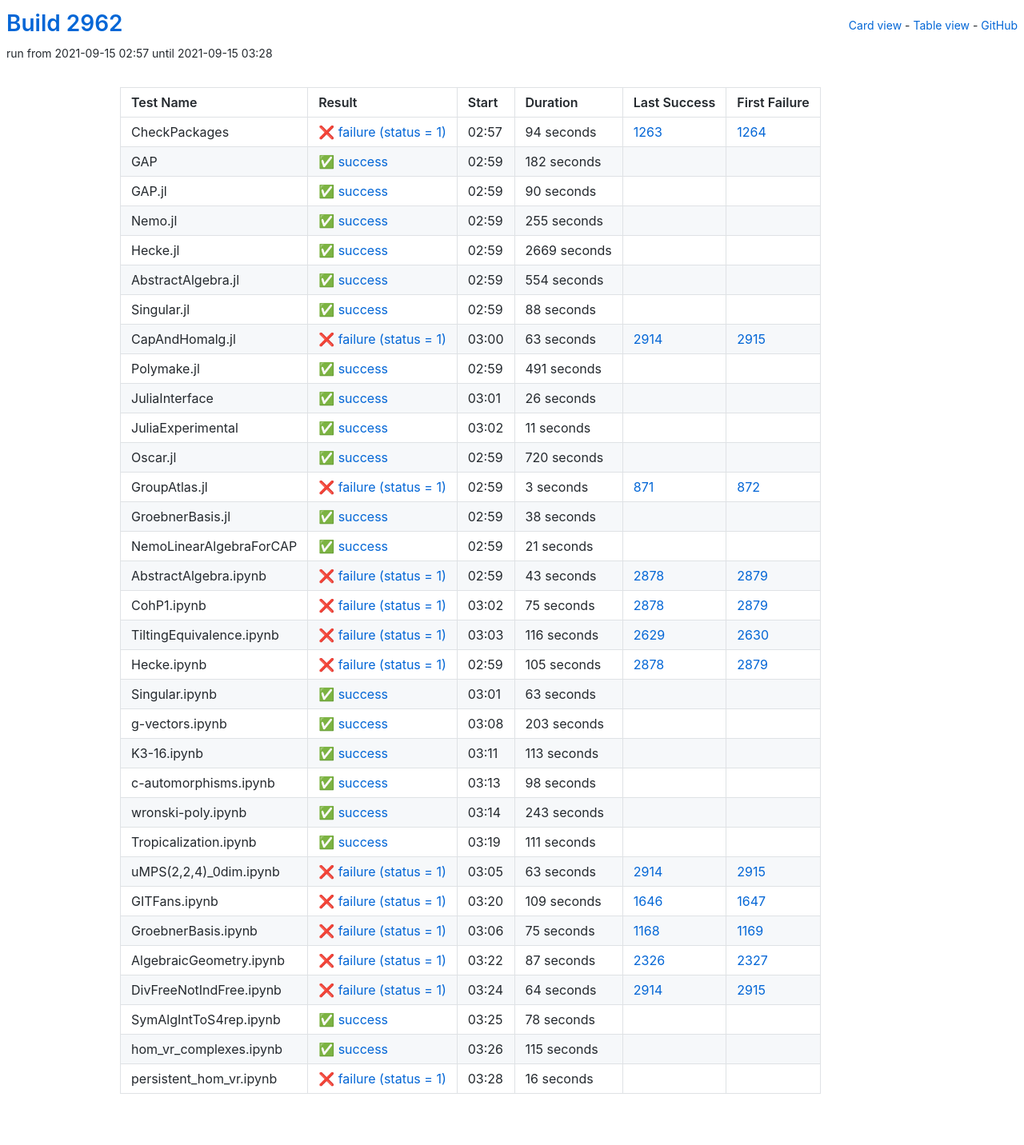
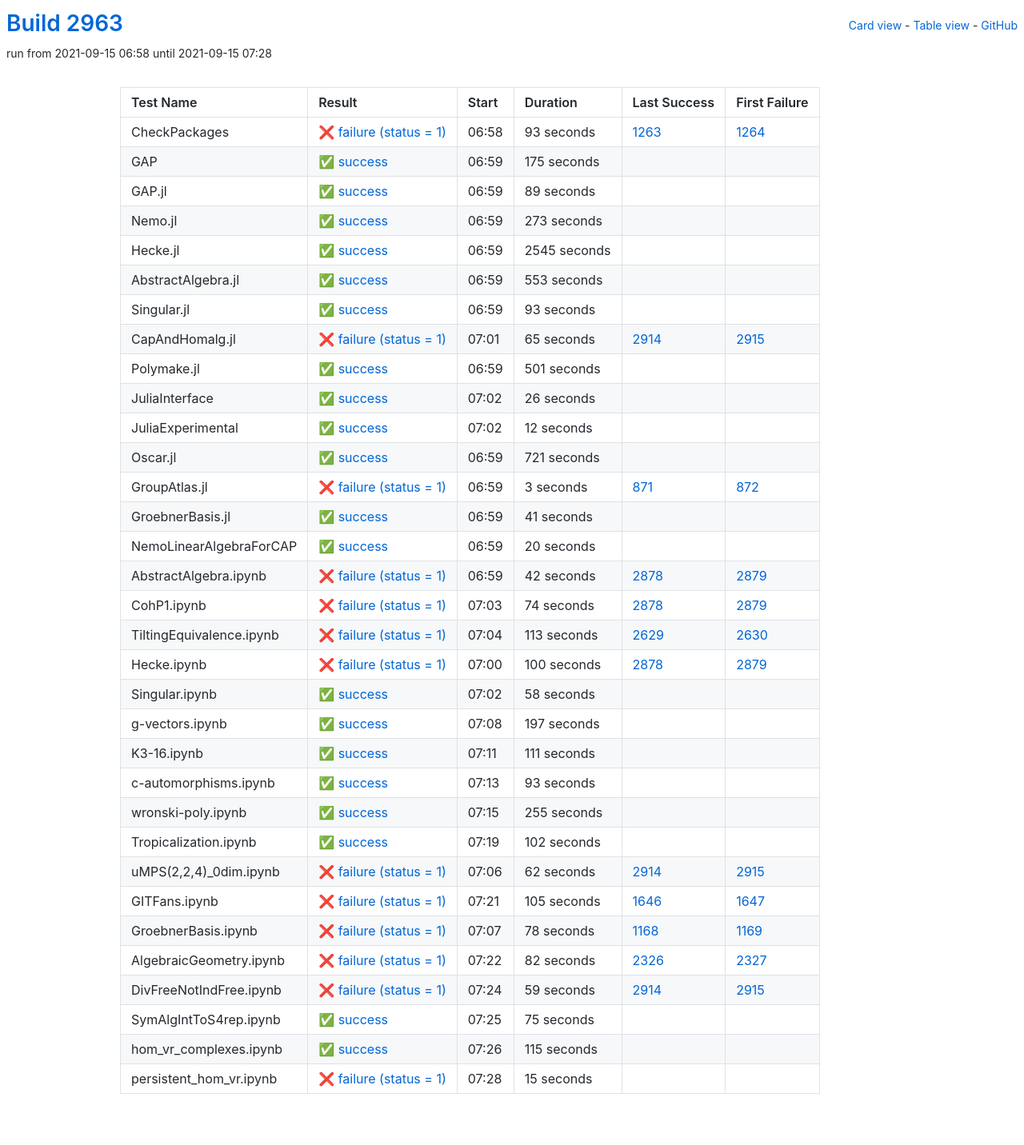
Before and after one commit to oscar-system/oscar-ci-status-stable, a Jekyll site: the page built from table.html, in a window 1280 px wide. Shown: the whole page at 80% size. Built offline with Jekyll 4.4.1, drawn with Linux system fonts in a browser that asks for light colours.

Commit message:
Build #2963

```diff
--- a/_data/ci.yml
+++ b/_data/ci.yml
@@ -1,6 +1,6 @@
 ---
-build: 2962
-build_url: https://oscarci.mathematik.uni-kl.de/job/oscar-stable/2962/
+build: 2963
+build_url: https://oscarci.mathematik.uni-kl.de/job/oscar-stable/2963/
 job: oscar-stable
 organization: oscar-system
 repo: oscar-ci-status-stable
@@ -8,116 +8,116 @@ repourl: https://github.com/oscar-system/oscar-ci-status-stable
 tests:
 - name: CheckPackages
   id: checkpackages
-  log: https://oscarci.mathematik.uni-kl.de/job/oscar-stable/2962/artifact/logs/build-2962/CheckPackages.log
-  start: 2021-09-15 02:57
+  log: https://oscarci.mathematik.uni-kl.de/job/oscar-stable/2963/artifact/logs/build-2963/CheckPackages.log
+  start: 2021-09-15 06:58
   success: false
   exitcode: 1
   status: failure
-  duration: 94
+  duration: 93
   last_success: 1263
   last_success_url: https://oscarci.mathematik.uni-kl.de/job/oscar-stable/1263/
   first_failure: 1264
   first_failure_url: https://oscarci.mathematik.uni-kl.de/job/oscar-stable/1264/
 - name: GAP
   id: gap
-  log: https://oscarci.mathematik.uni-kl.de/job/oscar-stable/2962/artifact/logs/build-2962/GAP.log
-  start: 2021-09-15 02:59
+  log: https://oscarci.mathematik.uni-kl.de/job/oscar-stable/2963/artifact/logs/build-2963/GAP.log
+  start: 2021-09-15 06:59
   success: true
   exitcode: 0
   status: success
-  duration: 182
+  duration: 175
   last_success: false
   last_success_url:
   first_failure: false
   first_failure_url:
 - name: GAP.jl
   id: gap-jl
-  log: https://oscarci.mathematik.uni-kl.de/job/oscar-stable/2962/artifact/logs/build-2962/GAP.jl.log
-  start: 2021-09-15 02:59
+  log: https://oscarci.mathematik.uni-kl.de/job/oscar-stable/2963/artifact/logs/build-2963/GAP.jl.log
+  start: 2021-09-15 06:59
   success: true
   exitcode: 0
   status: success
-  duration: 90
+  duration: 89
   last_success: false
   last_success_url:
   first_failure: false
   first_failure_url:
 - name: Nemo.jl
   id: nemo-jl
-  log: https://oscarci.mathematik.uni-kl.de/job/oscar-stable/2962/artifact/logs/build-2962/Nemo.jl.log
-  start: 2021-09-15 02:59
+  log: https://oscarci.mathematik.uni-kl.de/job/oscar-stable/2963/artifact/logs/build-2963/Nemo.jl.log
+  start: 2021-09-15 06:59
   success: true
   exitcode: 0
   status: success
-  duration: 255
+  duration: 273
   last_success: false
   last_success_url:
   first_failure: false
   first_failure_url:
 - name: Hecke.jl
   id: hecke-jl
-  log: https://oscarci.mathematik.uni-kl.de/job/oscar-stable/2962/artifact/logs/build-2962/Hecke.jl.log
-  start: 2021-09-15 02:59
+  log: https://oscarci.mathematik.uni-kl.de/job/oscar-stable/2963/artifact/logs/build-2963/Hecke.jl.log
+  start: 2021-09-15 06:59
   success: true
   exitcode: 0
   status: success
-  duration: 2669
+  duration: 2545
   last_success: false
   last_success_url:
   first_failure: false
   first_failure_url:
 - name: AbstractAlgebra.jl
   id: abstractalgebra-jl
-  log: https://oscarci.mathematik.uni-kl.de/job/oscar-stable/2962/artifact/logs/build-2962/AbstractAlgebra.jl.log
-  start: 2021-09-15 02:59
+  log: https://oscarci.mathematik.uni-kl.de/job/oscar-stable/2963/artifact/logs/build-2963/AbstractAlgebra.jl.log
+  start: 2021-09-15 06:59
   success: true
   exitcode: 0
   status: success
-  duration: 554
+  duration: 553
   last_success: false
   last_success_url:
   first_failure: false
   first_failure_url:
 - name: Singular.jl
   id: singular-jl
-  log: https://oscarci.mathematik.uni-kl.de/job/oscar-stable/2962/artifact/logs/build-2962/Singular.jl.log
-  start: 2021-09-15 02:59
+  log: https://oscarci.mathematik.uni-kl.de/job/oscar-stable/2963/artifact/logs/build-2963/Singular.jl.log
+  start: 2021-09-15 06:59
   success: true
   exitcode: 0
   status: success
-  duration: 88
+  duration: 93
   last_success: false
   last_success_url:
   first_failure: false
   first_failure_url:
 - name: CapAndHomalg.jl
   id: capandhomalg-jl
-  log: https://oscarci.mathematik.uni-kl.de/job/oscar-stable/2962/artifact/logs/build-2962/CapAndHomalg.jl.log
-  start: 2021-09-15 03:00
+  log: https://oscarci.mathematik.uni-kl.de/job/oscar-stable/2963/artifact/logs/build-2963/CapAndHomalg.jl.log
+  start: 2021-09-15 07:01
   success: false
   exitcode: 1
   status: failure
-  duration: 63
+  duration: 65
   last_success: 2914
   last_success_url: https://oscarci.mathematik.uni-kl.de/job/oscar-stable/2914/
   first_failure: 2915
   first_failure_url: https://oscarci.mathematik.uni-kl.de/job/oscar-stable/2915/
 - name: Polymake.jl
   id: polymake-jl
-  log: https://oscarci.mathematik.uni-kl.de/job/oscar-stable/2962/artifact/logs/build-2962/Polymake.jl.log
-  start: 2021-09-15 02:59
+  log: https://oscarci.mathematik.uni-kl.de/job/oscar-stable/2963/artifact/logs/build-2963/Polymake.jl.log
+  start: 2021-09-15 06:59
   success: true
   exitcode: 0
   status: success
-  duration: 491
+  duration: 501
   last_success: false
   last_success_url:
   first_failure: false
   first_failure_url:
 - name: JuliaInterface
   id: juliainterface
-  log: https://oscarci.mathematik.uni-kl.de/job/oscar-stable/2962/artifact/logs/build-2962/JuliaInterface.log
-  start: 2021-09-15 03:01
+  log: https://oscarci.mathematik.uni-kl.de/job/oscar-stable/2963/artifact/logs/build-2963/JuliaInterface.log
+  start: 2021-09-15 07:02
   success: true
   exitcode: 0
   status: success
@@ -128,32 +128,32 @@ tests:
   first_failure_url:
 - name: JuliaExperimental
   id: juliaexperimental
-  log: https://oscarci.mathematik.uni-kl.de/job/oscar-stable/2962/artifact/logs/build-2962/JuliaExperimental.log
-  start: 2021-09-15 03:02
+  log: https://oscarci.mathematik.uni-kl.de/job/oscar-stable/2963/artifact/logs/build-2963/JuliaExperimental.log
+  start: 2021-09-15 07:02
   success: true
   exitcode: 0
   status: success
-  duration: 11
+  duration: 12
   last_success: false
   last_success_url:
   first_failure: false
   first_failure_url:
 - name: Oscar.jl
   id: oscar-jl
-  log: https://oscarci.mathematik.uni-kl.de/job/oscar-stable/2962/artifact/logs/build-2962/Oscar.jl.log
-  start: 2021-09-15 02:59
+  log: https://oscarci.mathematik.uni-kl.de/job/oscar-stable/2963/artifact/logs/build-2963/Oscar.jl.log
+  start: 2021-09-15 06:59
   success: true
   exitcode: 0
   status: success
-  duration: 720
+  duration: 721
   last_success: false
   last_success_url:
   first_failure: false
   first_failure_url:
 - name: GroupAtlas.jl
   id: groupatlas-jl
-  log: https://oscarci.mathematik.uni-kl.de/job/oscar-stable/2962/artifact/logs/build-2962/GroupAtlas.jl.log
-  start: 2021-09-15 02:59
+  log: https://oscarci.mathematik.uni-kl.de/job/oscar-stable/2963/artifact/logs/build-2963/GroupAtlas.jl.log
+  start: 2021-09-15 06:59
   success: false
   exitcode: 1
   status: failure
@@ -164,140 +164,104 @@ tests:
   first_failure_url: https://oscarci.mathematik.uni-kl.de/job/oscar-stable/872/
 - name: GroebnerBasis.jl
   id: groebnerbasis-jl
-  log: https://oscarci.mathematik.uni-kl.de/job/oscar-stable/2962/artifact/logs/build-2962/GroebnerBasis.jl.log
-  start: 2021-09-15 02:59
+  log: https://oscarci.mathematik.uni-kl.de/job/oscar-stable/2963/artifact/logs/build-2963/GroebnerBasis.jl.log
+  start: 2021-09-15 06:59
   success: true
   exitcode: 0
   status: success
-  duration: 38
+  duration: 41
   last_success: false
   last_success_url:
   first_failure: false
   first_failure_url:
 - name: NemoLinearAlgebraForCAP
   id: nemolinearalgebraforcap
-  log: https://oscarci.mathematik.uni-kl.de/job/oscar-stable/2962/artifact/logs/build-2962/NemoLinearAlgebraForCAP.log
-  start: 2021-09-15 02:59
+  log: https://oscarci.mathematik.uni-kl.de/job/oscar-stable/2963/artifact/logs/build-2963/NemoLinearAlgebraForCAP.log
+  start: 2021-09-15 06:59
   success: true
   exitcode: 0
   status: success
-  duration: 21
+  duration: 20
   last_success: false
   last_success_url:
   first_failure: false
   first_failure_url:
 - name: AbstractAlgebra.ipynb
   id: abstractalgebra-ipynb
-  log: https://oscarci.mathematik.uni-kl.de/job/oscar-stable/2962/artifact/logs/build-2962/AbstractAlgebra.ipynb.log
-  start: 2021-09-15 02:59
+  log: https://oscarci.mathematik.uni-kl.de/job/oscar-stable/2963/artifact/logs/build-2963/AbstractAlgebra.ipynb.log
+  start: 2021-09-15 06:59
   success: false
   exitcode: 1
   status: failure
-  duration: 43
+  duration: 42
   last_success: 2878
   last_success_url: https://oscarci.mathematik.uni-kl.de/job/oscar-stable/2878/
   first_failure: 2879
   first_failure_url: https://oscarci.mathematik.uni-kl.de/job/oscar-stable/2879/
 - name: CohP1.ipynb
   id: cohp1-ipynb
-  log: https://oscarci.mathematik.uni-kl.de/job/oscar-stable/2962/artifact/logs/build-2962/CohP1.ipynb.log
-  start: 2021-09-15 03:02
+  log: https://oscarci.mathematik.uni-kl.de/job/oscar-stable/2963/artifact/logs/build-2963/CohP1.ipynb.log
+  start: 2021-09-15 07:03
   success: false
   exitcode: 1
   status: failure
-  duration: 75
+  duration: 74
   last_success: 2878
   last_success_url: https://oscarci.mathematik.uni-kl.de/job/oscar-stable/2878/
   first_failure: 2879
   first_failure_url: https://oscarci.mathematik.uni-kl.de/job/oscar-stable/2879/
 - name: TiltingEquivalence.ipynb
   id: tiltingequivalence-ipynb
-  log: https://oscarci.mathematik.uni-kl.de/job/oscar-stable/2962/artifact/logs/build-2962/TiltingEquivalence.ipynb.log
-  start: 2021-09-15 03:03
+  log: https://oscarci.mathematik.uni-kl.de/job/oscar-stable/2963/artifact/logs/build-2963/TiltingEquivalence.ipynb.log
+  start: 2021-09-15 07:04
   success: false
   exitcode: 1
   status: failure
-  duration: 116
+  duration: 113
   last_success: 2629
   last_success_url: https://oscarci.mathematik.uni-kl.de/job/oscar-stable/2629/
   first_failure: 2630
   first_failure_url: https://oscarci.mathematik.uni-kl.de/job/oscar-stable/2630/
 - name: Hecke.ipynb
   id: hecke-ipynb
-  log: https://oscarci.mathematik.uni-kl.de/job/oscar-stable/2962/artifact/logs/build-2962/Hecke.ipynb.log
-  start: 2021-09-15 02:59
+  log: https://oscarci.mathematik.uni-kl.de/job/oscar-stable/2963/artifact/logs/build-2963/Hecke.ipynb.log
+  start: 2021-09-15 07:00
   success: false
   exitcode: 1
   status: failure
-  duration: 105
+  duration: 100
   last_success: 2878
   last_success_url: https://oscarci.mathematik.uni-kl.de/job/oscar-stable/2878/
   first_failure: 2879
   first_failure_url: https://oscarci.mathematik.uni-kl.de/job/oscar-stable/2879/
 - name: Singular.ipynb
   id: singular-ipynb
-  log: https://oscarci.mathematik.uni-kl.de/job/oscar-stable/2962/artifact/logs/build-2962/Singular.ipynb.log
-  start: 2021-09-15 03:01
+  log: https://oscarci.mathematik.uni-kl.de/job/oscar-stable/2963/artifact/logs/build-2963/Singular.ipynb.log
+  start: 2021-09-15 07:02
   success: true
   exitcode: 0
   status: success
-  duration: 63
+  duration: 58
   last_success: false
   last_success_url:
   first_failure: false
   first_failure_url:
 - name: g-vectors.ipynb
   id: g-vectors-ipynb
-  log: https://oscarci.mathematik.uni-kl.de/job/oscar-stable/2962/artifact/logs/build-2962/g-vectors.ipynb.log
-  start: 2021-09-15 03:08
+  log: https://oscarci.mathematik.uni-kl.de/job/oscar-stable/2963/artifact/logs/build-2963/g-vectors.ipynb.log
+  start: 2021-09-15 07:08
   success: true
   exitcode: 0
   status: success
-  duration: 203
+  duration: 197
   last_success: false
   last_success_url:
   first_failure: false
   first_failure_url:
 - name: K3-16.ipynb
   id: k3-16-ipynb
-  log: https://oscarci.mathematik.uni-kl.de/job/oscar-stable/2962/artifact/logs/build-2962/K3-16.ipynb.log
-  start: 2021-09-15 03:11
-  success: true
-  exitcode: 0
-  status: success
-  duration: 113
-  last_success: false
-  last_success_url:
-  first_failure: false
-  first_failure_url:
-- name: c-automorphisms.ipynb
-  id: c-automorphisms-ipynb
-  log: https://oscarci.mathematik.uni-kl.de/job/oscar-stable/2962/artifact/logs/build-2962/c-automorphisms.ipynb.log
-  start: 2021-09-15 03:13
-  success: true
-  exitcode: 0
-  status: success
-  duration: 98
-  last_success: false
-  last_success_url:
-  first_failure: false
-  first_failure_url:
-- name: wronski-poly.ipynb
-  id: wronski-poly-ipynb
-  log: https://oscarci.mathematik.uni-kl.de/job/oscar-stable/2962/artifact/logs/build-2962/wronski-poly.ipynb.log
-  start: 2021-09-15 03:14
-  success: true
-  exitcode: 0
-  status: success
-  duration: 243
-  last_success: false
-  last_success_url:
-  first_failure: false
-  first_failure_url:
-- name: Tropicalization.ipynb
-  id: tropicalization-ipynb
-  log: https://oscarci.mathematik.uni-kl.de/job/oscar-stable/2962/artifact/logs/build-2962/Tropicalization.ipynb.log
-  start: 2021-09-15 03:19
+  log: https://oscarci.mathematik.uni-kl.de/job/oscar-stable/2963/artifact/logs/build-2963/K3-16.ipynb.log
+  start: 2021-09-15 07:11
   success: true
   exitcode: 0
   status: success
@@ -306,82 +270,118 @@ tests:
   last_success_url:
   first_failure: false
   first_failure_url:
+- name: c-automorphisms.ipynb
+  id: c-automorphisms-ipynb
+  log: https://oscarci.mathematik.uni-kl.de/job/oscar-stable/2963/artifact/logs/build-2963/c-automorphisms.ipynb.log
+  start: 2021-09-15 07:13
+  success: true
+  exitcode: 0
+  status: success
+  duration: 93
+  last_success: false
+  last_success_url:
+  first_failure: false
+  first_failure_url:
+- name: wronski-poly.ipynb
+  id: wronski-poly-ipynb
+  log: https://oscarci.mathematik.uni-kl.de/job/oscar-stable/2963/artifact/logs/build-2963/wronski-poly.ipynb.log
+  start: 2021-09-15 07:15
+  success: true
+  exitcode: 0
+  status: success
+  duration: 255
+  last_success: false
+  last_success_url:
+  first_failure: false
+  first_failure_url:
+- name: Tropicalization.ipynb
+  id: tropicalization-ipynb
+  log: https://oscarci.mathematik.uni-kl.de/job/oscar-stable/2963/artifact/logs/build-2963/Tropicalization.ipynb.log
+  start: 2021-09-15 07:19
+  success: true
+  exitcode: 0
+  status: success
+  duration: 102
+  last_success: false
+  last_success_url:
+  first_failure: false
+  first_failure_url:
 - name: uMPS(2,2,4)_0dim.ipynb
   id: umps-2-2-4-0dim-ipynb
-  log: https://oscarci.mathematik.uni-kl.de/job/oscar-stable/2962/artifact/logs/build-2962/uMPS-2-2-4-_0dim.ipynb.log
-  start: 2021-09-15 03:05
+  log: https://oscarci.mathematik.uni-kl.de/job/oscar-stable/2963/artifact/logs/build-2963/uMPS-2-2-4-_0dim.ipynb.log
+  start: 2021-09-15 07:06
   success: false
   exitcode: 1
   status: failure
-  duration: 63
+  duration: 62
   last_success: 2914
   last_success_url: https://oscarci.mathematik.uni-kl.de/job/oscar-stable/2914/
   first_failure: 2915
   first_failure_url: https://oscarci.mathematik.uni-kl.de/job/oscar-stable/2915/
 - name: GITFans.ipynb
   id: gitfans-ipynb
-  log: https://oscarci.mathematik.uni-kl.de/job/oscar-stable/2962/artifact/logs/build-2962/GITFans.ipynb.log
-  start: 2021-09-15 03:20
+  log: https://oscarci.mathematik.uni-kl.de/job/oscar-stable/2963/artifact/logs/build-2963/GITFans.ipynb.log
+  start: 2021-09-15 07:21
   success: false
   exitcode: 1
   status: failure
-  duration: 109
+  duration: 105
   last_success: 1646
   last_success_url: https://oscarci.mathematik.uni-kl.de/job/oscar-stable/1646/
   first_failure: 1647
   first_failure_url: https://oscarci.mathematik.uni-kl.de/job/oscar-stable/1647/
 - name: GroebnerBasis.ipynb
   id: groebnerbasis-ipynb
-  log: https://oscarci.mathematik.uni-kl.de/job/oscar-stable/2962/artifact/logs/build-2962/GroebnerBasis.ipynb.log
-  start: 2021-09-15 03:06
+  log: https://oscarci.mathematik.uni-kl.de/job/oscar-stable/2963/artifact/logs/build-2963/GroebnerBasis.ipynb.log
+  start: 2021-09-15 07:07
   success: false
   exitcode: 1
   status: failure
-  duration: 75
+  duration: 78
   last_success: 1168
   last_success_url: https://oscarci.mathematik.uni-kl.de/job/oscar-stable/1168/
   first_failure: 1169
   first_failure_url: https://oscarci.mathematik.uni-kl.de/job/oscar-stable/1169/
 - name: AlgebraicGeometry.ipynb
   id: algebraicgeometry-ipynb
-  log: https://oscarci.mathematik.uni-kl.de/job/oscar-stable/2962/artifact/logs/build-2962/AlgebraicGeometry.ipynb.log
-  start: 2021-09-15 03:22
+  log: https://oscarci.mathematik.uni-kl.de/job/oscar-stable/2963/artifact/logs/build-2963/AlgebraicGeometry.ipynb.log
+  start: 2021-09-15 07:22
   success: false
   exitcode: 1
   status: failure
-  duration: 87
+  duration: 82
   last_success: 2326
   last_success_url: https://oscarci.mathematik.uni-kl.de/job/oscar-stable/2326/
   first_failure: 2327
   first_failure_url: https://oscarci.mathematik.uni-kl.de/job/oscar-stable/2327/
 - name: DivFreeNotIndFree.ipynb
   id: divfreenotindfree-ipynb
-  log: https://oscarci.mathematik.uni-kl.de/job/oscar-stable/2962/artifact/logs/build-2962/DivFreeNotIndFree.ipynb.log
-  start: 2021-09-15 03:24
+  log: https://oscarci.mathematik.uni-kl.de/job/oscar-stable/2963/artifact/logs/build-2963/DivFreeNotIndFree.ipynb.log
+  start: 2021-09-15 07:24
   success: false
   exitcode: 1
   status: failure
-  duration: 64
+  duration: 59
   last_success: 2914
   last_success_url: https://oscarci.mathematik.uni-kl.de/job/oscar-stable/2914/
   first_failure: 2915
   first_failure_url: https://oscarci.mathematik.uni-kl.de/job/oscar-stable/2915/
 - name: SymAlgIntToS4rep.ipynb
   id: symalginttos4rep-ipynb
-  log: https://oscarci.mathematik.uni-kl.de/job/oscar-stable/2962/artifact/logs/build-2962/SymAlgIntToS4rep.ipynb.log
-  start: 2021-09-15 03:25
+  log: https://oscarci.mathematik.uni-kl.de/job/oscar-stable/2963/artifact/logs/build-2963/SymAlgIntToS4rep.ipynb.log
+  start: 2021-09-15 07:25
   success: true
   exitcode: 0
   status: success
-  duration: 78
+  duration: 75
   last_success: false
   last_success_url:
   first_failure: false
   first_failure_url:
 - name: hom_vr_complexes.ipynb
   id: hom-vr-complexes-ipynb
-  log: https://oscarci.mathematik.uni-kl.de/job/oscar-stable/2962/artifact/logs/build-2962/hom_vr_complexes.ipynb.log
-  start: 2021-09-15 03:26
+  log: https://oscarci.mathematik.uni-kl.de/job/oscar-stable/2963/artifact/logs/build-2963/hom_vr_complexes.ipynb.log
+  start: 2021-09-15 07:26
   success: true
   exitcode: 0
   status: success
@@ -392,12 +392,12 @@ tests:
   first_failure_url:
 - name: persistent_hom_vr.ipynb
   id: persistent-hom-vr-ipynb
-  log: https://oscarci.mathematik.uni-kl.de/job/oscar-stable/2962/artifact/logs/build-2962/persistent_hom_vr.ipynb.log
-  start: 2021-09-15 03:28
+  log: https://oscarci.mathematik.uni-kl.de/job/oscar-stable/2963/artifact/logs/build-2963/persistent_hom_vr.ipynb.log
+  start: 2021-09-15 07:28
   success: false
   exitcode: 1
   status: failure
-  duration: 16
+  duration: 15
   last_success: false
   last_success_url:
   first_failure: false
```
Also changed, not shown: README.md.
